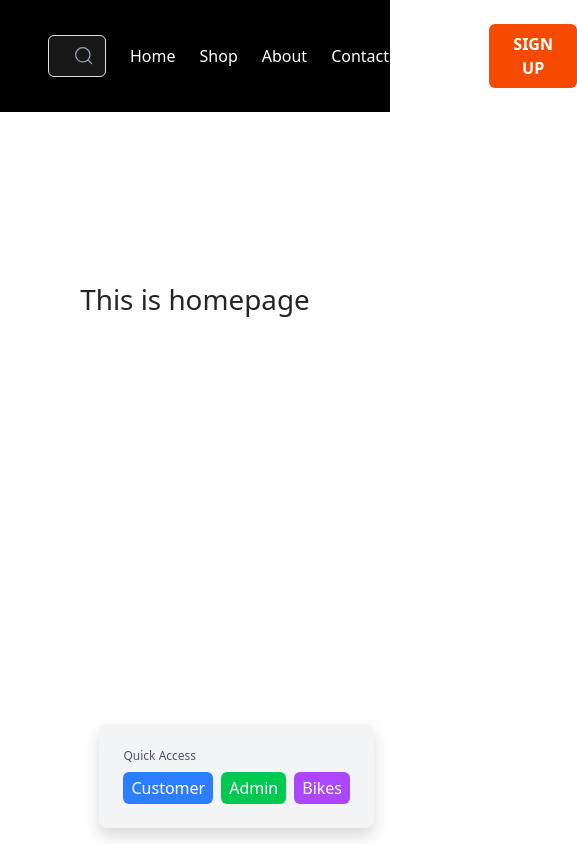
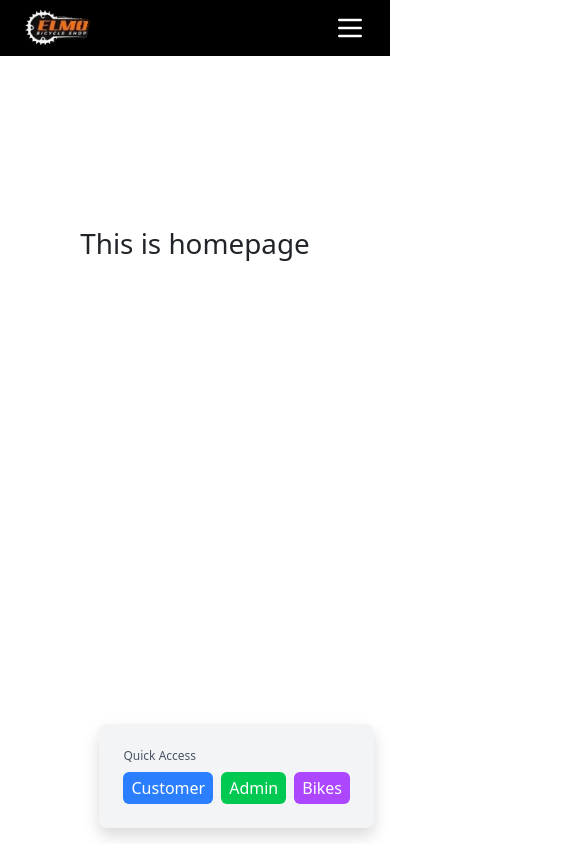
Before and after one commit to lakbaycavite/elmo-bicycle-shop-web, a React (Vite) app: page / in a window 390 px wide. Shown: the whole page, 577 px wide, since content can reach past the window. Built offline with nearby package versions, Linux system fonts and the light colour scheme.

Commit message:
ADJUST: navbar and add hamburger icon

```diff
--- a/src/components/Navbar.jsx
+++ b/src/components/Navbar.jsx
@@ -45,7 +45,7 @@ function Navbar({ isLoggedIn = false, userType = "customer" }) {
 
   // Pre-auth navbar (for homepage)
   return (
-    <nav className="bg-black px-6 py-4">
+    <nav className="bg-black px-6 py-2">
       <div className="flex justify-between items-center">
         {/* Logo */}
         <div className="flex items-center cursor-pointer" onClick={() => navigate('/')}>
@@ -56,13 +56,13 @@ function Navbar({ isLoggedIn = false, userType = "customer" }) {
           />
         </div>
 
-        {/* Search Bar */}
-        <div className="flex-1 flex justify-center px-6">
+        {/* Search Bar (hidden on small screens) */}
+        <div className="flex-1 flex justify-center px-6 hidden md:flex">
           <div className="relative w-full max-w-md">
             <input
               type="text"
               placeholder="Search"
-              className="w-full pl-4 pr-10 py-2 rounded border border-gray-600 bg-neutral-900 text-white placeholder-gray-400 focus:outline-none focus:border-orange-600"
+              className="w-full pl-4 pr-10 py-1.5 rounded border border-gray-600 bg-neutral-900 text-white placeholder-gray-400 focus:outline-none focus:border-orange-600"
             />
             <span className="absolute right-3 top-1/2 -translate-y-1/2 text-gray-400">
               <svg xmlns="http://www.w3.org/2000/svg" fill="none" viewBox="0 0 24 24" strokeWidth={1.5} stroke="currentColor" className="w-5 h-5">
@@ -72,8 +72,8 @@ function Navbar({ isLoggedIn = false, userType = "customer" }) {
           </div>
         </div>
 
-        {/* Navigation Links & Auth Buttons */}
-        <div className="flex items-center gap-6">
+        {/* Navigation Links & Auth Buttons (hidden on small screens) */}
+        <div className="hidden md:flex items-center gap-6">
           <button className="text-white hover:text-orange-500 font-normal">Home</button>
           <button className="text-white hover:text-orange-500 font-normal">Shop</button>
           <button className="text-white hover:text-orange-500 font-normal">About</button>
@@ -91,6 +91,15 @@ function Navbar({ isLoggedIn = false, userType = "customer" }) {
             SIGN UP
           </button>
         </div>
+
+        {/* Hamburger Menu Icon (only on small screens) */}
+        <div className="flex md:hidden items-center">
+          <button className="text-white focus:outline-none">
+            <svg xmlns="http://www.w3.org/2000/svg" fill="none" viewBox="0 0 24 24" strokeWidth={2} stroke="currentColor" className="w-8 h-8">
+              <path strokeLinecap="round" strokeLinejoin="round" d="M4 6h16M4 12h16M4 18h16" />
+            </svg>
+          </button>
+        </div>
       </div>
     </nav>
   )
```
